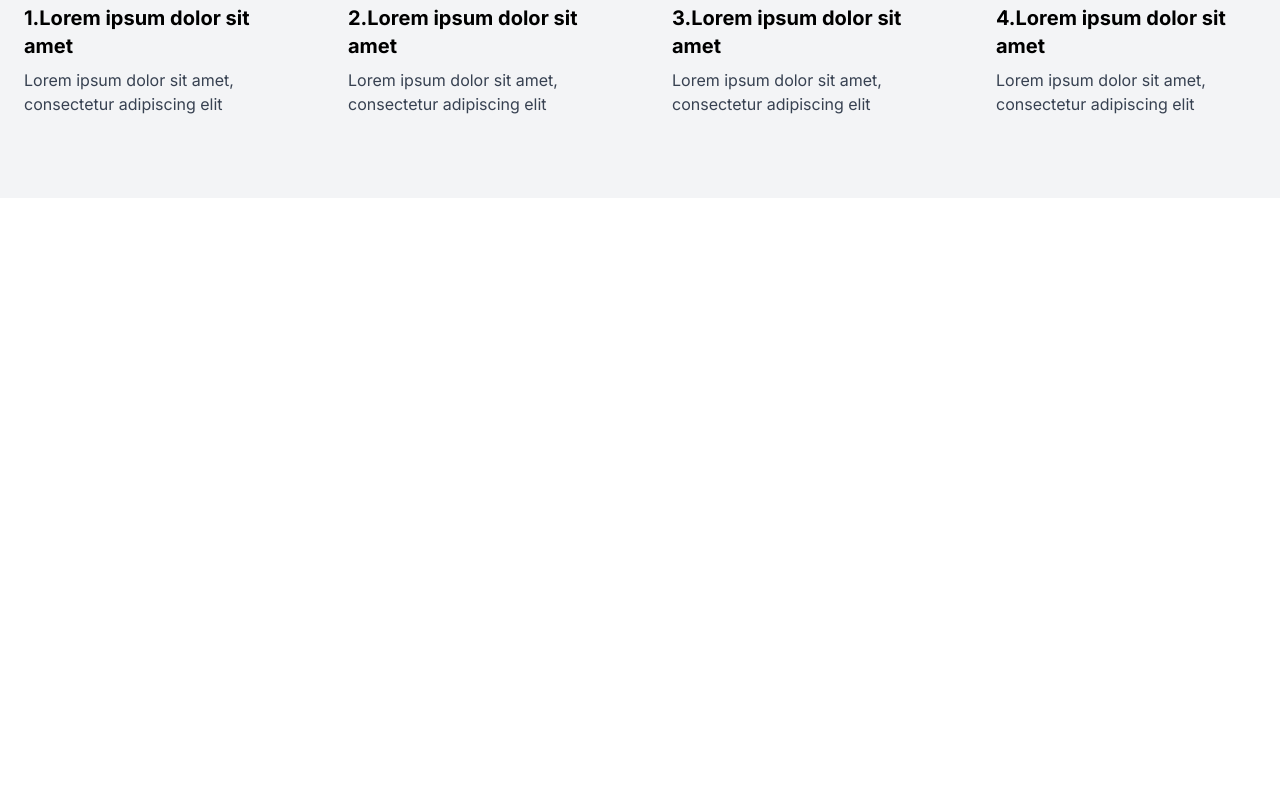
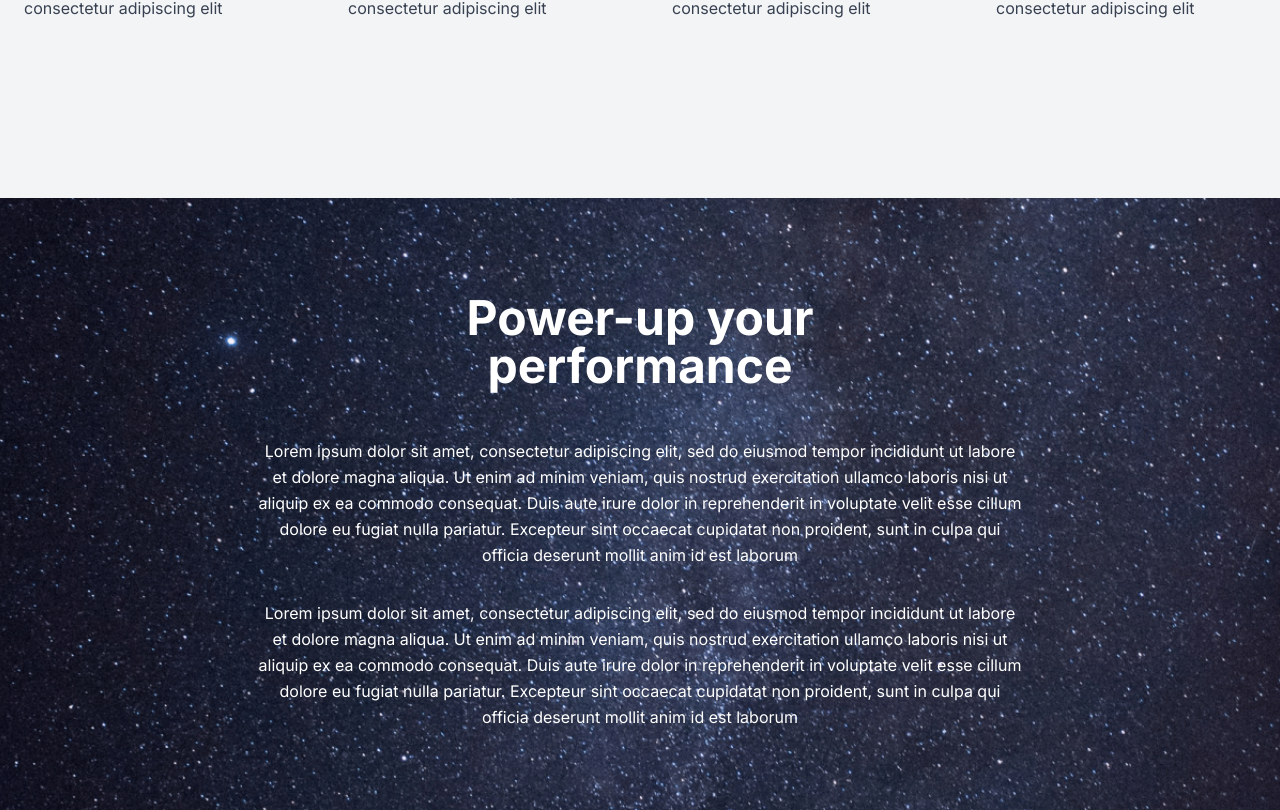
Before and after one commit to pongsirichatkaew/rise-bettergoods, a Next.js app: page / in a window 1280 px wide. Shown: the part 1333-2143 px from the top of the page. Before the commit the page ends 1531 px from the top, so only its background shows below. Built offline with nearby package versions, Linux system fonts and the light colour scheme.

Commit message:
feat: power up performance

```diff
--- a/src/rb-how-it-works/index.tsx
+++ b/src/rb-how-it-works/index.tsx
@@ -30,7 +30,7 @@ const HowItWorksSections = () => {
   return (
     <section className='bg-gray-100 min-h-screen'>
       <div className='text-center sm:px-80 px-12'>
-        <h1 className='text-5xl font-bold sm:py-24 py-12'>How BetterGoods Works?</h1>
+        <h1 className='text-5xl font-bold py-12'>How BetterGoods Works?</h1>
         <p className='text-lg text-gray-400 leading-relaxed mb-8'>
           Lorem ipsum dolor sit amet, consectetur adipiscing elit, sed do eiusmod tempor incididunt ut labore et dolore
           magna aliqua.
--- a/src/rb-pages/LandingPage.tsx
+++ b/src/rb-pages/LandingPage.tsx
@@ -1,5 +1,6 @@
 import HowItWorksSections from '../rb-how-it-works';
 import HeroSection from '../rb-herosection';
+import PowerupSection from '../rb-powerup';
 import Navbar from '../rb-navbar';
 
 const LandingPage = () => {
@@ -8,6 +9,7 @@ const LandingPage = () => {
       <Navbar />
       <HeroSection />
       <HowItWorksSections />
+      <PowerupSection />
     </>
   );
 };
--- /dev/null
+++ b/src/rb-powerup/index.tsx
@@ -0,0 +1,26 @@
+const PowerupSection = () => {
+  return (
+    <section className='bg-cover bg-center py-12' style={{ backgroundImage: `url('/assets/power-up-1.png')` }}>
+      <div className='text-center'>
+        <h1 className='text-5xl text-white font-bold sm:px-80 px-12 py-12'>Power-up your performance</h1>
+        <p className='text-white leading-relaxed mb-8 sm:px-64 px-12'>
+          Lorem ipsum dolor sit amet, consectetur adipiscing elit, sed do eiusmod tempor incididunt ut labore et dolore
+          magna aliqua. Ut enim ad minim veniam, quis nostrud exercitation ullamco laboris nisi ut aliquip ex ea commodo
+          consequat. Duis aute irure dolor in reprehenderit in voluptate velit esse cillum dolore eu fugiat nulla
+          pariatur. Excepteur sint occaecat cupidatat non proident, sunt in culpa qui officia deserunt mollit anim id
+          est laborum
+        </p>
+
+        <p className='text-white leading-relaxed mb-8 sm:px-64 px-12'>
+          Lorem ipsum dolor sit amet, consectetur adipiscing elit, sed do eiusmod tempor incididunt ut labore et dolore
+          magna aliqua. Ut enim ad minim veniam, quis nostrud exercitation ullamco laboris nisi ut aliquip ex ea commodo
+          consequat. Duis aute irure dolor in reprehenderit in voluptate velit esse cillum dolore eu fugiat nulla
+          pariatur. Excepteur sint occaecat cupidatat non proident, sunt in culpa qui officia deserunt mollit anim id
+          est laborum
+        </p>
+      </div>
+    </section>
+  );
+};
+
+export default PowerupSection;
```
